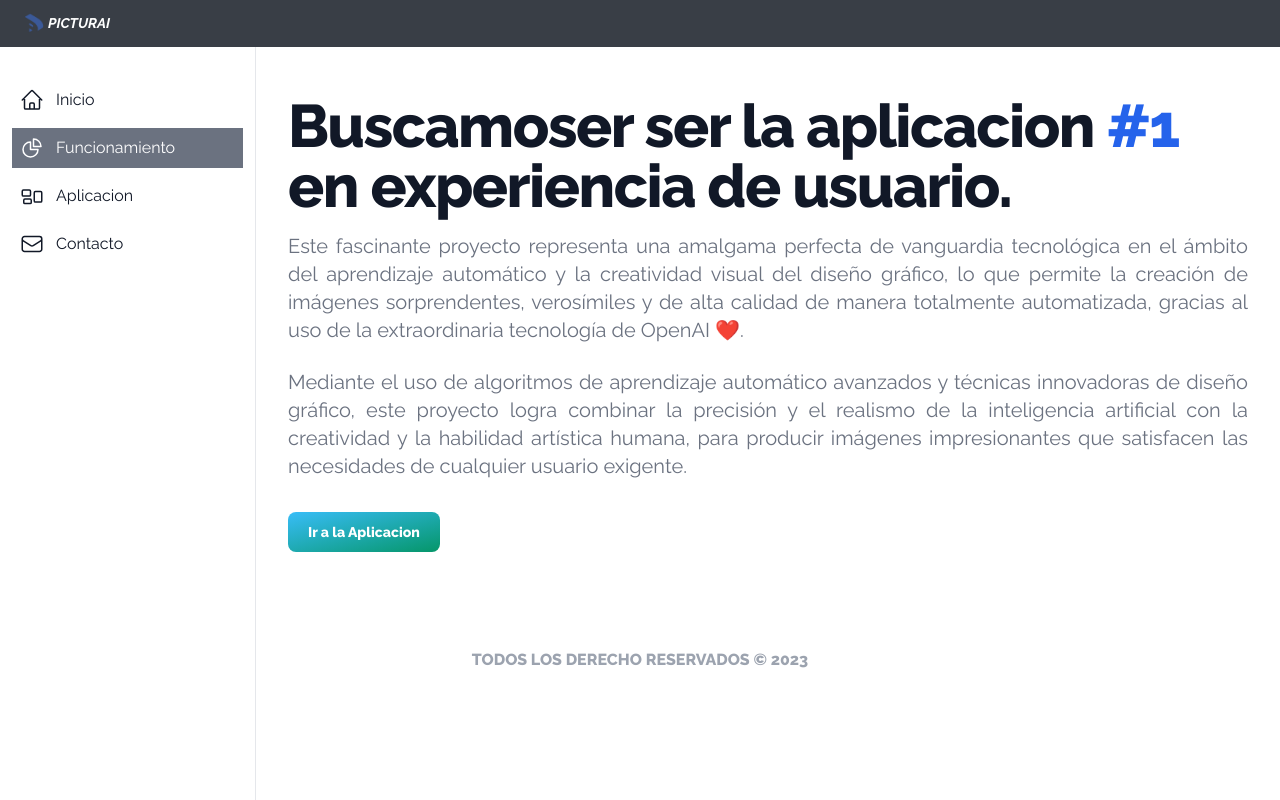
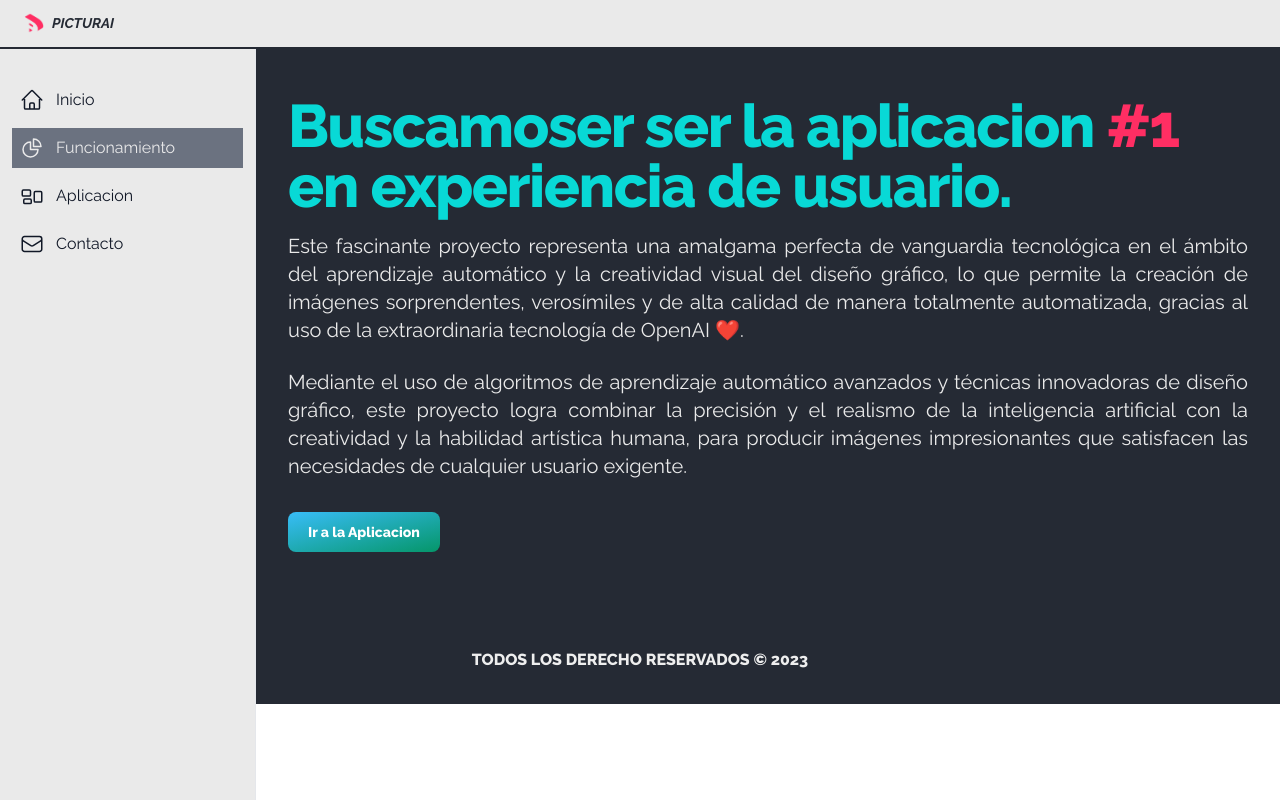
Before and after one commit to coderito/image-ia, a React (Vite) app: page /funcionamiento in a window 1280 px wide. Built offline with nearby package versions, Linux system fonts and the light colour scheme.

Commit message:
Agregando colores principales

```diff
--- a/src/components/Dropdown.jsx
+++ b/src/components/Dropdown.jsx
@@ -8,7 +8,7 @@ export const Dropdown = ({ navbarOpen, setNavbarOpen }) => {
         <button
           type="button"
           onClick={() => setNavbarOpen(!navbarOpen)}
-          class="inline-flex w-full justify-center gap-x-1.5 rounded-md px-3 py-2 text-sm font-semibold ring-1 ring-white text-white shadow-sm"
+          class="inline-flex w-full justify-center gap-x-1.5 rounded-md px-3 py-2 text-sm font-semibold ring-1 ring-[#252A34] text-[#252A34] shadow-sm"
           id="menu-button"
           aria-expanded="true"
           aria-haspopup="true"
@@ -48,7 +48,7 @@ export const Dropdown = ({ navbarOpen, setNavbarOpen }) => {
       </div>
       {navbarOpen && (
         <div
-          class="absolute right-0 z-10 mt-2 w-56 origin-top-right rounded-md bg-white shadow-lg ring-1 ring-black ring-opacity-5 focus:outline-none"
+          class="absolute right-0 z-10 mt-3 w-56 origin-top-right rounded-md bg-[#EAEAEA] shadow-lg ring-1 ring-black ring-opacity-5 focus:outline-none"
           role="menu"
           aria-orientation="vertical"
           aria-labelledby="menu-button"
--- a/src/components/Footer.jsx
+++ b/src/components/Footer.jsx
@@ -4,8 +4,8 @@ export const Footer = () => {
   const date = new Date();
 
   return (
-    <div class="pt-10 text-center">
-      <span class="font-semibold text-gray-400 uppercase">
+    <div class="pt-10 text-center bg-[#252A34] h-24">
+      <span class="font-semibold text-[#EEEEEE] uppercase">
         Todos los derecho reservados © {date.getFullYear()}
       </span>
     </div>
--- a/src/components/Navbar.jsx
+++ b/src/components/Navbar.jsx
@@ -7,16 +7,16 @@ export function Navbar({ title }) {
 
   return (
     <>
-      <nav className="fixed z-50 w-full flex flex-wrap items-center justify-between px-2 py-3 bg-[#393E46]">
+      <nav className="fixed z-50 w-full flex flex-wrap items-center justify-between px-2 py-3 bg-[#EAEAEA] border-b-2 border-[#252A34]">
         <div className="container px-4 mx-auto flex flex-wrap items-center justify-between">
           <div className="w-full relative flex justify-between lg:w-auto lg:static lg:block lg:justify-start">
             <div className="flex items-center">
               <img className="w-5 h-5" src={logo} />
               <a
-                className="text-sm font-bold leading-relaxed inline-block mr-4 whitespace-nowrap uppercase text-white"
+                className="text-sm font-bold leading-relaxed inline-block mr-4 whitespace-nowrap uppercase text-[#252A34]"
                 href="#pablo"
               >
-                <i className="pl-1">{title}</i>
+                <i className="pl-2 ">{title}</i>
               </a>
             </div>
             <div className="visible md:hidden">
--- a/src/components/Sidebar.jsx
+++ b/src/components/Sidebar.jsx
@@ -2,19 +2,24 @@ import React from "react";
 import { NavLink } from "react-router-dom";
 
 export const Sidebar = () => {
+  const active =
+    "flex items-center p-2 text-base font-normalrounded-lg text-[#EAEAEA] hover:bg-#[252A34] bg-gray-500";
+  const desactive =
+    "flex items-center p-2 text-base font-normal text-gray-900 rounded-lg hover:bg-gray-300";
+
   return (
     <>
       <aside
         id="logo-sidebar"
-        class="fixed top-0 left-0 z-40 w-64 h-screen pt-20 transition-transform -translate-x-full bg-white border-r border-gray-200 sm:translate-x-0 dark:bg-gray-800 dark:border-gray-700"
+        class="fixed top-0 bg-[#EAEAEA] left-0 z-40 w-64 h-full pt-20 transition-transform -translate-x-full border-r border-gray-200 sm:translate-x-0"
         aria-label="Sidebar"
       >
-        <nav class="h-full px-3 pb-4 overflow-y-auto bg-white dark:bg-gray-800">
+        <nav class="h-full px-3 pb-4 overflow-y-auto  dark:bg-gray-800">
           <ul class="space-y-2">
             <li>
               <NavLink
                 to="/"
-                className={({isActive})=> isActive ? "flex items-center p-2 text-base font-normalrounded-lg text-white hover:bg-gray-400 bg-gray-500": "flex items-center p-2 text-base font-normal text-gray-900 rounded-lg dark:text-white hover:bg-gray-100 dark:hover:bg-gray-700"}
+                className={({ isActive }) => (isActive ? active : desactive)}
               >
                 <svg
                   xmlns="http://www.w3.org/2000/svg"
@@ -33,12 +38,11 @@ export const Sidebar = () => {
 
                 <span class="ml-3">Inicio</span>
               </NavLink>
-
             </li>
             <li>
               <NavLink
                 to="/funcionamiento"
-                className={({isActive})=> isActive ? "flex items-center p-2 text-base font-normalrounded-lg text-white hover:bg-gray-400 bg-gray-500": "flex items-center p-2 text-base font-normal text-gray-900 rounded-lg dark:text-white hover:bg-gray-100 dark:hover:bg-gray-700"}
+                className={({ isActive }) => (isActive ? active : desactive)}
               >
                 <svg
                   xmlns="http://www.w3.org/2000/svg"
@@ -68,7 +72,7 @@ export const Sidebar = () => {
             <li>
               <NavLink
                 to="/aplicacion"
-                className={({isActive})=> isActive ? "flex items-center p-2 text-base font-normalrounded-lg text-white hover:bg-gray-400 bg-gray-500": "flex items-center p-2 text-base font-normal text-gray-900 rounded-lg dark:text-white hover:bg-gray-100 dark:hover:bg-gray-700"}
+                className={({ isActive }) => (isActive ? active : desactive)}
               >
                 <svg
                   xmlns="http://www.w3.org/2000/svg"
@@ -91,7 +95,7 @@ export const Sidebar = () => {
             <li>
               <NavLink
                 to="/contacto"
-                className={({isActive})=> isActive ? "flex items-center p-2 text-base font-normalrounded-lg text-white hover:bg-gray-400 bg-gray-500": "flex items-center p-2 text-base font-normal text-gray-900 rounded-lg dark:text-white hover:bg-gray-100 dark:hover:bg-gray-700"}
+                className={({ isActive }) => (isActive ? active : desactive)}
               >
                 <svg
                   xmlns="http://www.w3.org/2000/svg"
--- a/src/layout/Layout.jsx
+++ b/src/layout/Layout.jsx
@@ -3,7 +3,7 @@ import { Outlet } from "react-router-dom";
 
 export const Layout = () => {
   return (
-    <div class="p-4 pt-20 sm:ml-64">
+    <div class="p-4 pt-20 sm:ml-64 bg-[#252A34]">
       <div class="p-4 rounded-lg dark:border-gray-700">
         <div class="gap-4 mb-4"><Outlet /></div>
       </div>
--- a/src/pages/Funcionamiento.jsx
+++ b/src/pages/Funcionamiento.jsx
@@ -3,10 +3,10 @@ import React from 'react'
 export const Funcionamiento = () => {
   return (
     <div>
-    <h1 class="mb-4 text-xl font-extrabold leading-none tracking-tight text-gray-900 md:text-5xl lg:text-6xl dark:text-white">Buscamoser ser la aplicacion <span class="text-blue-600 dark:text-blue-500">#1</span> en experiencia de usuario.</h1>
+    <h1 class="mb-4 text-xl font-extrabold leading-none tracking-tight text-[#08D9D6] md:text-5xl lg:text-6xl dark:text-white">Buscamoser ser la aplicacion <span class="text-[#FF2E63]">#1</span> en experiencia de usuario.</h1>
 
-      <div className="text-justify">
-        <p class="text-lg font-normal text-gray-500 lg:text-xl dark:text-gray-400">
+      <div className="text-justify text-[#EAEAEA]">
+        <p class="text-lg font-normal lg:text-xl dark:text-gray-400">
           Este fascinante proyecto representa una amalgama perfecta de
           vanguardia tecnológica en el ámbito del aprendizaje automático y la
           creatividad visual del diseño gráfico, lo que permite la creación de
@@ -15,7 +15,7 @@ export const Funcionamiento = () => {
           tecnología de OpenAI ❤️.
         </p>
         <br />
-        <p class="text-lg font-normal text-gray-500 lg:text-xl dark:text-gray-400">
+        <p class="text-lg font-normal lg:text-xl dark:text-gray-400">
           Mediante el uso de algoritmos de aprendizaje automático avanzados y
           técnicas innovadoras de diseño gráfico, este proyecto logra combinar
           la precisión y el realismo de la inteligencia artificial con la
--- a/src/pages/Inicio.jsx
+++ b/src/pages/Inicio.jsx
@@ -4,22 +4,22 @@ import { Link } from "react-router-dom";
 export const Inicio = () => {
   return (
     <div className="text-center md:text-left">
-      <h2 class="md:text-6xl text-5xl font-extrabold">
+      <h2 class="md:text-6xl text-5xl font-extrabold text-[#08D9D6]">
         Bienvenido a Picturai
       </h2>
-      <p class="my-4 text-lg text-gray-500">
+      <p class="my-4 text-lg text-[#EAEAEA]">
         Una aplicacion web capaz de crear imagenes a travez de IA.
       </p>
-      <div class="flex items-center justify-center md:justify-start mb-8">
+      <div class="flex items-center justify-center md:justify-start mb-8 ">
         <img
-          class="rounded-full"
+          class="rounded-full ring-1 ring-[#FF2E63]"
           src="/img/logoCircle.png"
           alt="image description"
         />
       </div>
       <button
         type="button"
-        class="inline-flex items-center px-5 py-2.5 text-sm font-medium text-center text-white bg-blue-700 rounded-lg hover:bg-blue-800 focus:ring-4 focus:outline-none focus:ring-blue-300 dark:bg-blue-600 dark:hover:bg-blue-700 dark:focus:ring-blue-800"
+        class="inline-flex items-center px-5 py-2.5 text-sm font-medium text-center text-[#252A34] bg-[#08D9D6] rounded-lg hover:bg-[#08d9d2f2] focus:ring-4 focus:outline-none"
       >
         <Link to="/aplicacion">Ir a la aplicacion</Link>
 
```
Also changed, not shown: public/img/logo.png, public/img/logoCircle.png. Lines whose indentation alone changed are shown as unchanged.
